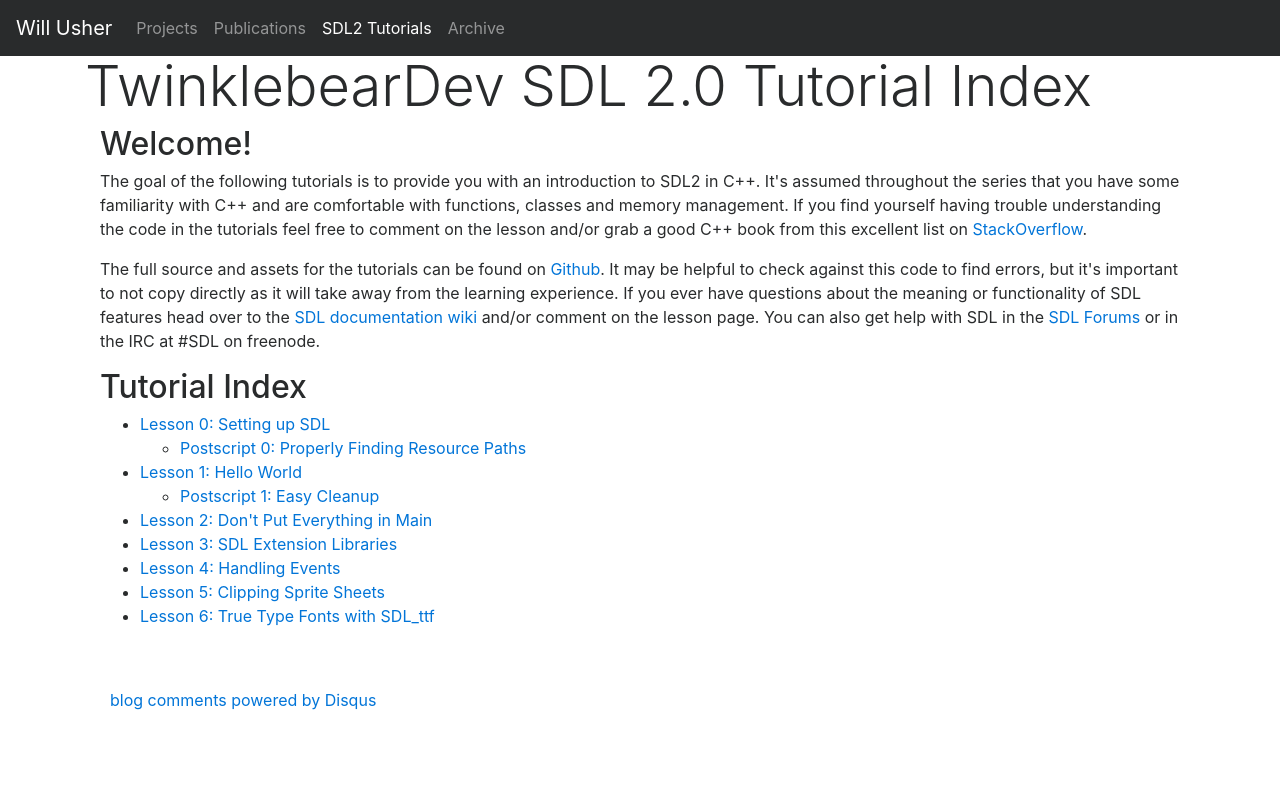
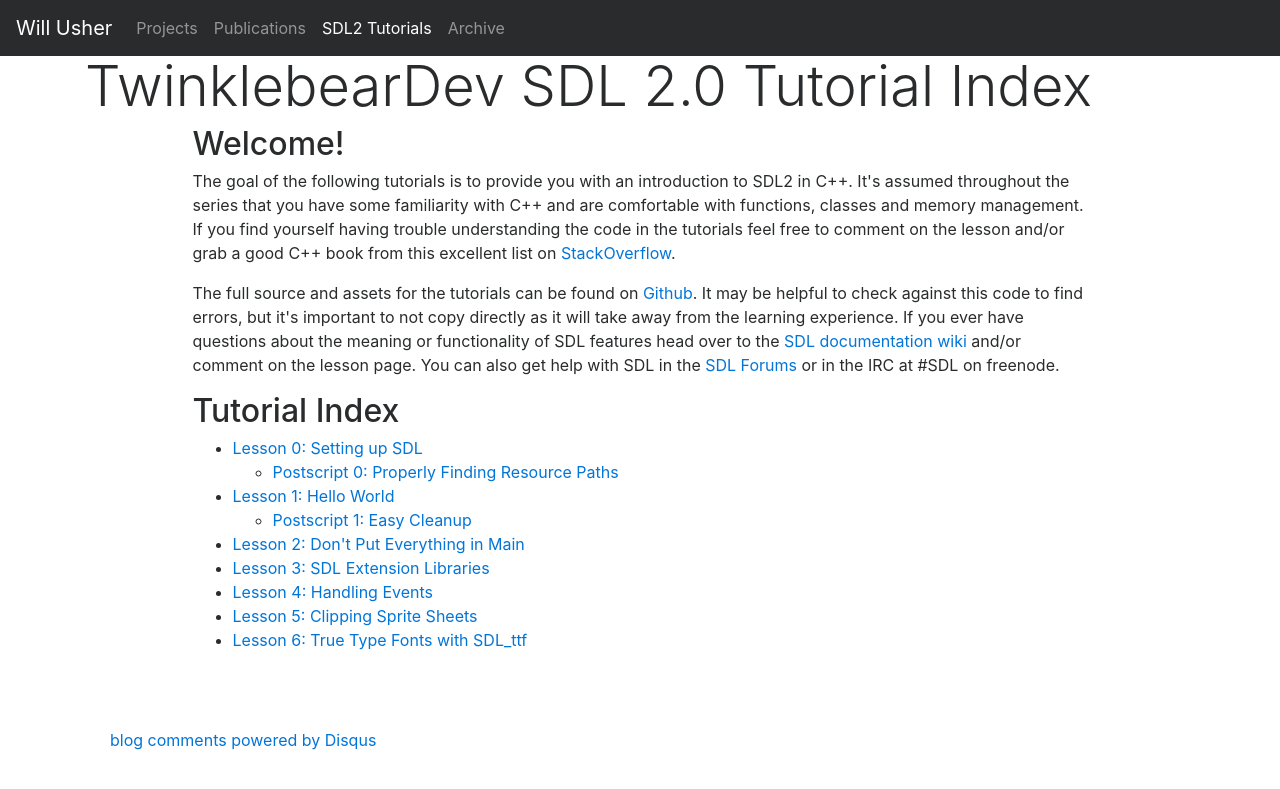
Before and after one commit to Twinklebear/Twinklebear.github.io, a Jekyll site: the page built from pages/sdl2/index.html, in a window 1280 px wide. Shown: the top 789 px of the page. Built offline with Jekyll 4.4.1, drawn with Linux system fonts in a browser that asks for light colours; nearby versions of some CDN libraries; comment, search, counter and statistics services are not loaded.

Commit message:
Update remaining webpages to new formatting

```diff
--- a/_includes/themes/bootstrap4/post.html
+++ b/_includes/themes/bootstrap4/post.html
@@ -1,10 +1,9 @@
 <h1 class="display-4">{{page.title}}</h1>
 
-<div class="col-md-10 offset-md-1">
+<div class="row justify-content-md-center">
+	<div class="col-md-10">
 		{{content}}
-	<div class="col-md-10 offset-md-1">
 		<hr>
-	</div>
 		<div class="col-md-4">
 			<p>Published: {{page.date | date_to_long_string}}</p>
 		</div>
@@ -25,3 +24,4 @@
 			{% include JB/comments %}
 		</div>
 	</div>
+</div>
--- a/_includes/themes/sdl_lesson.html
+++ b/_includes/themes/sdl_lesson.html
@@ -1,10 +1,10 @@
 <h1 class="display-4">{{page.title}}</h1>
 
-<div class="col-md-12">
-	<div class="col-md-9">
+<div class="row justify-content-md-center">
+	<div class="col-md-10">
 		{{content}}
 	</div>
-	<div class="col-md-3">
+	<div class="col-md-2">
 		<h4><a href="/pages/sdl2/">Tutorial Index</a></h4>
 		<h4>Helpful Links</h4>
 		<a href="http://wiki.libsdl.org/moin.fcg/FrontPage">SDL Documentation</a>
--- a/pages/sdl2/index.html
+++ b/pages/sdl2/index.html
@@ -5,6 +5,8 @@ description: ""
 ---
 {% include JB/setup %}
 
+<div class="row justify-content-md-center">
+	<div class="col-md-10">
 		<h2>Welcome!</h2>
 		<p>
 		The goal of the following tutorials is to provide you with an introduction to SDL2 in C++. It's assumed
@@ -57,6 +59,8 @@ or functionality of SDL features head over to the <a href="http://wiki.libsdl.or
 			</a>
 			</li>
 		</ul>
-<div class="comments">
+	</div>
+</div>
+<div class="col-md-12 comments">
 	{% include JB/comments %}
 </div>
--- a/projects.html
+++ b/projects.html
@@ -10,7 +10,7 @@ title: Selected Projects
 </a>
 <div class="row">
 	{% if project.image %}
-	<div class="col-md-6">
+	<div class="col-md-6 col-sm-12">
 	{% else %}
 	<div class="col-md-12">
 	{% endif %}
@@ -37,7 +37,7 @@ title: Selected Projects
 		</p>
 	</div>
 	{% if project.image %}
-	<div class="col-md-6">
+	<div class="col-md-6 col-sm-12">
 		<a href="{{ project.image }}">
 			<img class="img-fluid" src="{{ project.image }}"
 			style="padding-bottom:8px;padding-left:8px;padding-right:8px;"/>
--- a/publications.html
+++ b/publications.html
@@ -8,7 +8,7 @@ title: Publications
 <a href="{{ pub.url }}"><h2>{{ pub.title }}</h2></a>
 <div class="row">
 	{% if pub.image and pub.thumb %}
-	<div class="col-md-6">
+	<div class="col-md-6 col-sm-12">
 	{% else %}
 	<div class="col-md-12">
 	{% endif %}
@@ -42,7 +42,7 @@ title: Publications
 		{% endif %}
 	</div>
 	{% if pub.image and pub.thumb %}
-	<div class="col-md-6">
+	<div class="col-md-6 col-sm-12">
 		<a href="{{ pub.image }}">
 			<img class="img-fluid" src="{{ pub.thumb }}"
 				style="padding-bottom:8px;padding-left:8px;padding-right:8px;"/>
```
Also changed, not shown: _includes/themes/home_page.html (+4 -3 lines). Lines whose indentation alone changed are shown as unchanged.
